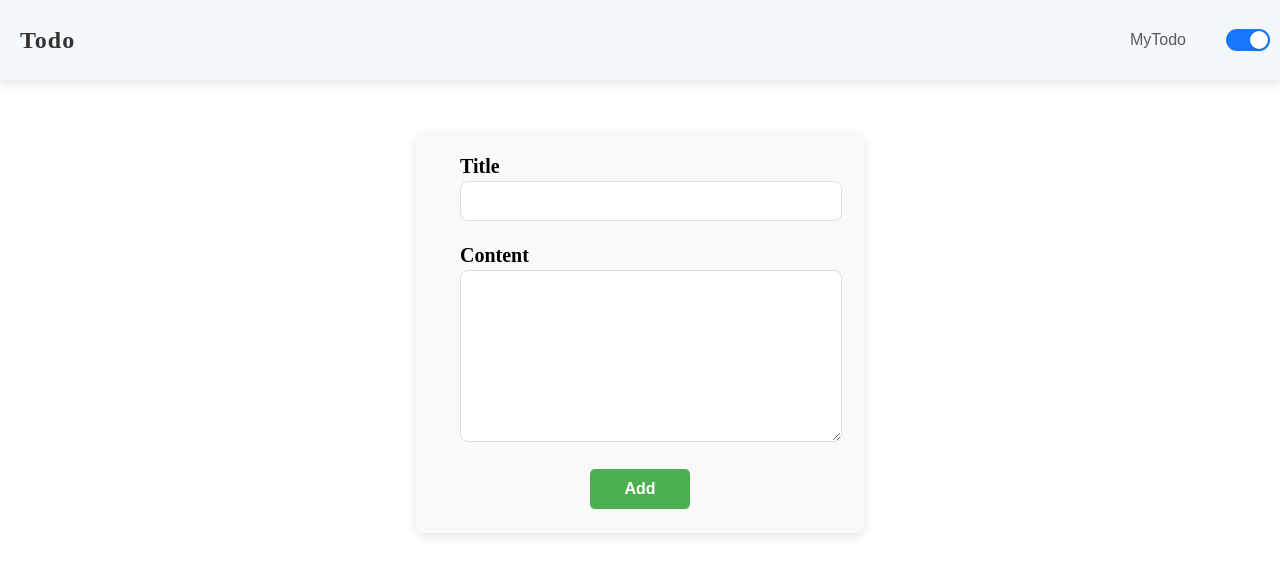
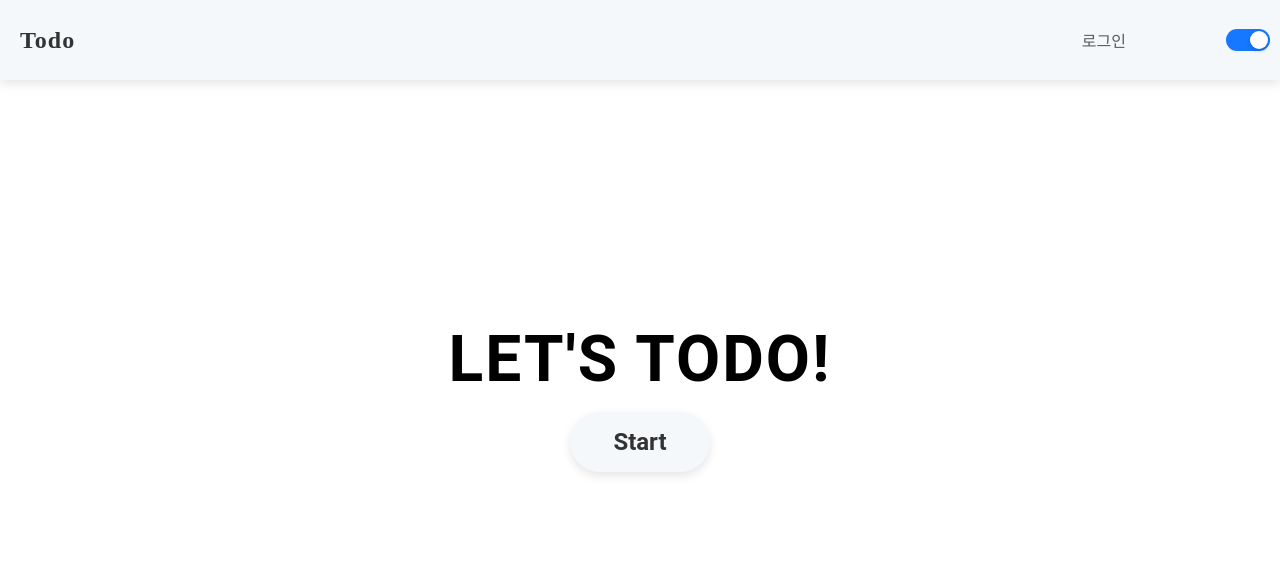
Before and after one commit to ImJaeOne/todo-practice, a React (Vite) app: page / in a window 1280 px wide. Shown: the top 576 px of the page. Built offline with nearby package versions, Linux system fonts and the light colour scheme.

Commit message:
feat: 로그인 유무에 따른 라우팅

```diff
--- a/src/App.jsx
+++ b/src/App.jsx
@@ -4,15 +4,18 @@ import { createGlobalStyle } from 'styled-components';
 import reset from 'styled-reset';
 import store from './redux/config/configStore';
 import ThemeContextProvider from './contexts/themeContext';
+import AuthProvider from './contexts/AuthContext';
 
 const App = () => {
     return (
         <>
             <ThemeContextProvider>
-                <GlobalStyle />
-                <Provider store={store}>
-                    <Routes />
-                </Provider>
+                <AuthProvider>
+                    <GlobalStyle />
+                    <Provider store={store}>
+                        <Routes />
+                    </Provider>
+                </AuthProvider>
             </ThemeContextProvider>
         </>
     );
--- /dev/null
+++ b/src/contexts/AuthContext.jsx
@@ -0,0 +1,21 @@
+import { createContext, useContext, useState } from 'react';
+
+const AuthContext = createContext();
+
+const AuthProvider = ({ children }) => {
+    const [user, setUser] = useState(false);
+    const isSignIn = !!user;
+
+    const contextValue = {
+        isSignIn,
+        setUser
+    }
+
+    return <AuthContext.Provider value={contextValue}>{children}</AuthContext.Provider>;
+};
+
+export const useAuth = () => {
+    return useContext(AuthContext);
+};
+
+export default AuthProvider;
--- a/src/layout/Layout.jsx
+++ b/src/layout/Layout.jsx
@@ -1,11 +1,14 @@
+import { Outlet } from 'react-router-dom';
 import Nav from './Nav';
 import styled from 'styled-components';
 
-const Layout = ({ children }) => {
+const Layout = () => {
     return (
         <LayoutContainer>
             <Nav />
-            <MainContainer>{children}</MainContainer>
+            <MainContainer>
+                <Outlet />
+            </MainContainer>
         </LayoutContainer>
     );
 };
@@ -16,8 +19,8 @@ const LayoutContainer = styled.div`
 `;
 
 const MainContainer = styled.main`
-    margin-top: 100px;
     width: 100%;
+    height: 100%;
     display: flex;
     align-items: center;
     justify-content: center;
--- a/src/layout/Nav.jsx
+++ b/src/layout/Nav.jsx
@@ -3,28 +3,35 @@ import { useLocation, useNavigate } from 'react-router-dom';
 import { Switch } from 'antd';
 import styled from 'styled-components';
 import { useTheme } from '../contexts/themeContext';
+import { useAuth } from '../contexts/AuthContext';
 
 const Nav = () => {
     const navigate = useNavigate();
     const location = useLocation();
+    const {isSignIn, setUser} = useAuth();
     const { isDarkMode, toggleTheme } = useTheme();
 
     const btnText = () => {
-        if (location.pathname === '/') return 'MyTodo';
+        if (location.pathname === '/post') return 'MyTodo';
         if (location.pathname === '/mypage') return 'Home';
         if (location.pathname === '/about') return 'Back';
     };
 
     const handleNav = () => {
-        if (location.pathname === '/') navigate('/mypage');
+        if (location.pathname === '/post') navigate('/mypage');
         if (location.pathname === '/mypage') navigate('/');
         if (location.pathname === '/about') navigate(-1);
     };
+
+    const handleLogin = () => {
+        setUser((prev) => !prev);
+    }
 
     return (
         <HeaderContainer>
             <Logo onClick={() => navigate('/')}>Todo</Logo>
             <HeaderRightContainer>
+                <LoginBtn onClick={handleLogin}>{isSignIn ? '로그아웃' : '로그인'}</LoginBtn>
                 <NavBtn onClick={handleNav}>{btnText()}</NavBtn>
                 <Switch checked={!isDarkMode} onChange={toggleTheme} />
             </HeaderRightContainer>
@@ -56,6 +63,8 @@ const Logo = styled.div`
 const HeaderRightContainer = styled.div`
     display: flex;
     padding: 10px;
+    justify-content: center;
+    align-items: center;
 `;
 
 const NavBtn = styled.button`
@@ -74,4 +83,20 @@ const NavBtn = styled.button`
     }
 `;
 
+const LoginBtn = styled.button`
+    background-color: transparent;
+    border: none;
+    color: ${({ theme }) => theme.color};
+    padding: 0 20px;
+    margin-right: 20px;
+    font-size: 16px;
+    opacity: 0.8;
+    transition: opacity 0.3s;
+    cursor: pointer;
+
+    &:hover {
+        opacity: 1;
+    }
+`
+
 export default Nav;
--- a/src/pages/Home.jsx
+++ b/src/pages/Home.jsx
@@ -1,7 +1,71 @@
-import TodoForm from '../components/TodoForm';
+import styled from 'styled-components';
+import { ButtonStyle } from '../styled/StActionBtn';
+import { Link } from 'react-router-dom';
 
 const Home = () => {
-    return <TodoForm />;
+    return (
+        <HomeContainer>
+            <Title>Let's TODO!</Title>
+            <HomeBtn to='/post'>Start</HomeBtn>
+        </HomeContainer>
+    );
 };
 
 export default Home;
+
+const HomeContainer = styled.div`
+    display: flex;
+    width: 100%;
+    height: 100%;
+    flex-direction: column;
+    justify-content: center;
+    align-items: center;
+    background: ${({ theme }) => theme.background};
+    color: ${({ theme }) => theme.text};
+    font-family: 'Roboto', sans-serif;
+    text-align: center;
+    overflow: hidden;
+    transition: all 0.3s ease;
+`;
+
+const Title = styled.h1`
+    font-size: 4rem;
+    font-weight: 700;
+    margin-bottom: 20px;
+    letter-spacing: 2px;
+    text-transform: uppercase;
+    animation: fadeIn 2s ease-in-out;
+
+    @keyframes fadeIn {
+        0% {
+            opacity: 0;
+            transform: translateY(-20px);
+        }
+        100% {
+            opacity: 1;
+            transform: translateY(0);
+        }
+    }
+`;
+
+const HomeBtn = styled(Link)`
+    ${ButtonStyle}
+    padding: 10px 20px;
+    text-decoration: none;
+    font-size: 1.5rem;
+    border-radius: 50px;
+    border: none;
+    background: ${({ theme }) => theme.navBackground};
+    color: ${({ theme }) => theme.color};
+    box-shadow: 0 4px 10px rgba(0, 0, 0, 0.1);
+    transition: all 0.3s ease;
+
+    &:hover {
+        transform: scale(1.1);
+        box-shadow: 0 6px 20px rgba(0, 0, 0, 0.15);
+    }
+
+    &:active {
+        transform: scale(0.98);
+    }
+`;
--- /dev/null
+++ b/src/pages/Post.jsx
@@ -0,0 +1,7 @@
+import TodoForm from '../components/TodoForm';
+
+const Post = () => {
+    return <TodoForm />;
+};
+
+export default Post;
--- a/src/shared/ProtectedRoute.jsx
+++ b/src/shared/ProtectedRoute.jsx
@@ -1,11 +1,12 @@
 import { Navigate, Outlet, useLocation } from 'react-router-dom';
 import { useState } from 'react';
+import { useAuth } from '../contexts/AuthContext';
 
-const useAuth = () => {
-    const [isSignIn, setSignIn] = useState(true);
+// const useAuth = () => {
+//     const [isSignIn, setSignIn] = useState(false);
 
-    return {isSignIn};
-}
+//     return { isSignIn };
+// };
 
 const ProtectedRoute = () => {
     const { isSignIn } = useAuth();
--- a/src/shared/Routes.jsx
+++ b/src/shared/Routes.jsx
@@ -1,65 +1,32 @@
 import React, { useEffect } from 'react';
-import { BrowserRouter, createBrowserRouter, Route, RouterProvider } from 'react-router-dom';
+import {  createBrowserRouter,  RouterProvider } from 'react-router-dom';
 import Home from '../pages/Home';
+import Post from '../pages/Post';
 import MyPage from '../pages/MyPage';
 import Layout from '../layout/Layout';
 import About from '../pages/About';
 import { useSelector } from 'react-redux';
 import ProtectedRoute from './ProtectedRoute';
 
-const routesForAuthenticatedOnly = [
-    {
-        path: '/',
-        element: (
-            <Layout>
-                {/* 보호된 경로 컴포넌트 */}
-                <ProtectedRoute />
-            </Layout>
-        ),
-        children: [
-            {
-                path: '',
-                element: <Home />,
-            },
-            {
-                path: '/mypage',
-                element: <MyPage />,
-            },
-            {
-                path: '/about',
-                element: <About />,
-            },
-            {
-                path: '/profile',
-                element: <>Profile</>,
-                // loader, // 비동기 데이터 로딩
-            },
-        ],
-    },
-];
-
-const routesForNotAuthenticatedOnly = [
+const router = createBrowserRouter([
     {
         path: '/',
         element: <Layout />,
         children: [
+            { path: '/', element: <Home /> },
             {
-                path: '',
-                element: <Home />,
+                element: <ProtectedRoute />,
+                children: [
+                    {path: 'post', element: <Post/>},
+                    { path: 'mypage', element: <MyPage /> },
+                    { path: 'about', element: <About /> },
+                ],
             },
-            {
-                path: '/sign-in',
-                element: <>Sign-In</>,
-            },
-            {
-                path: '/sign-up',
-                element: <>Sign-Up</>,
-            },
+            { path: 'sign-in', element: <>Sign-In</> },
+            { path: 'sign-up', element: <>Sign-Up</> },
         ],
     },
-];
-
-const router = createBrowserRouter([...routesForAuthenticatedOnly, ...routesForNotAuthenticatedOnly]);
+]);
 
 const Routes = () => {
     const todo = useSelector((state) => state.todo);
--- a/src/styled/StActionBtn.jsx
+++ b/src/styled/StActionBtn.jsx
@@ -1,6 +1,6 @@
 import styled from 'styled-components';
 
-const ButtonStyle = `
+export const ButtonStyle = `
     width: 100px;
     height: 40px;
     border: none;
```
